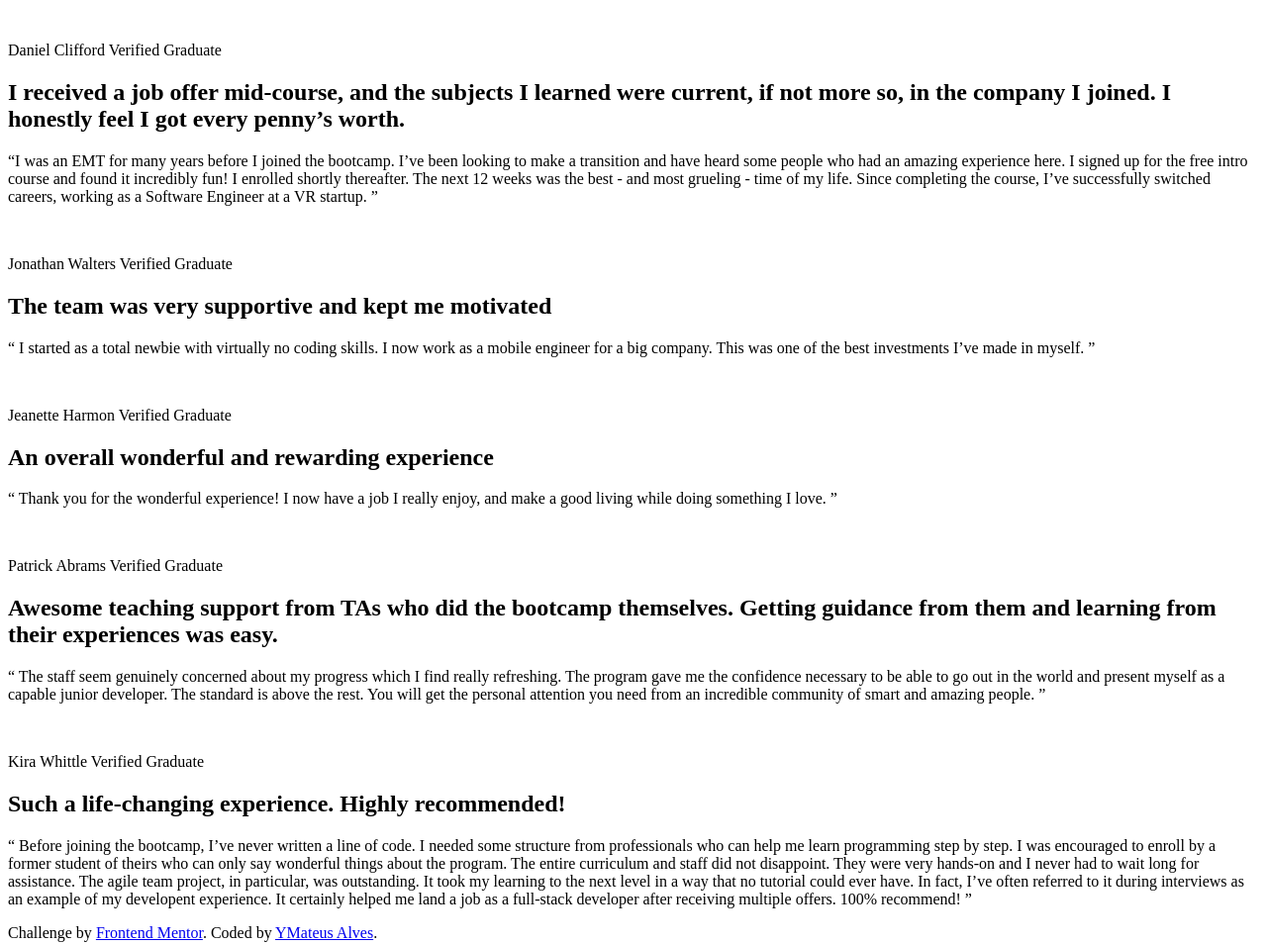
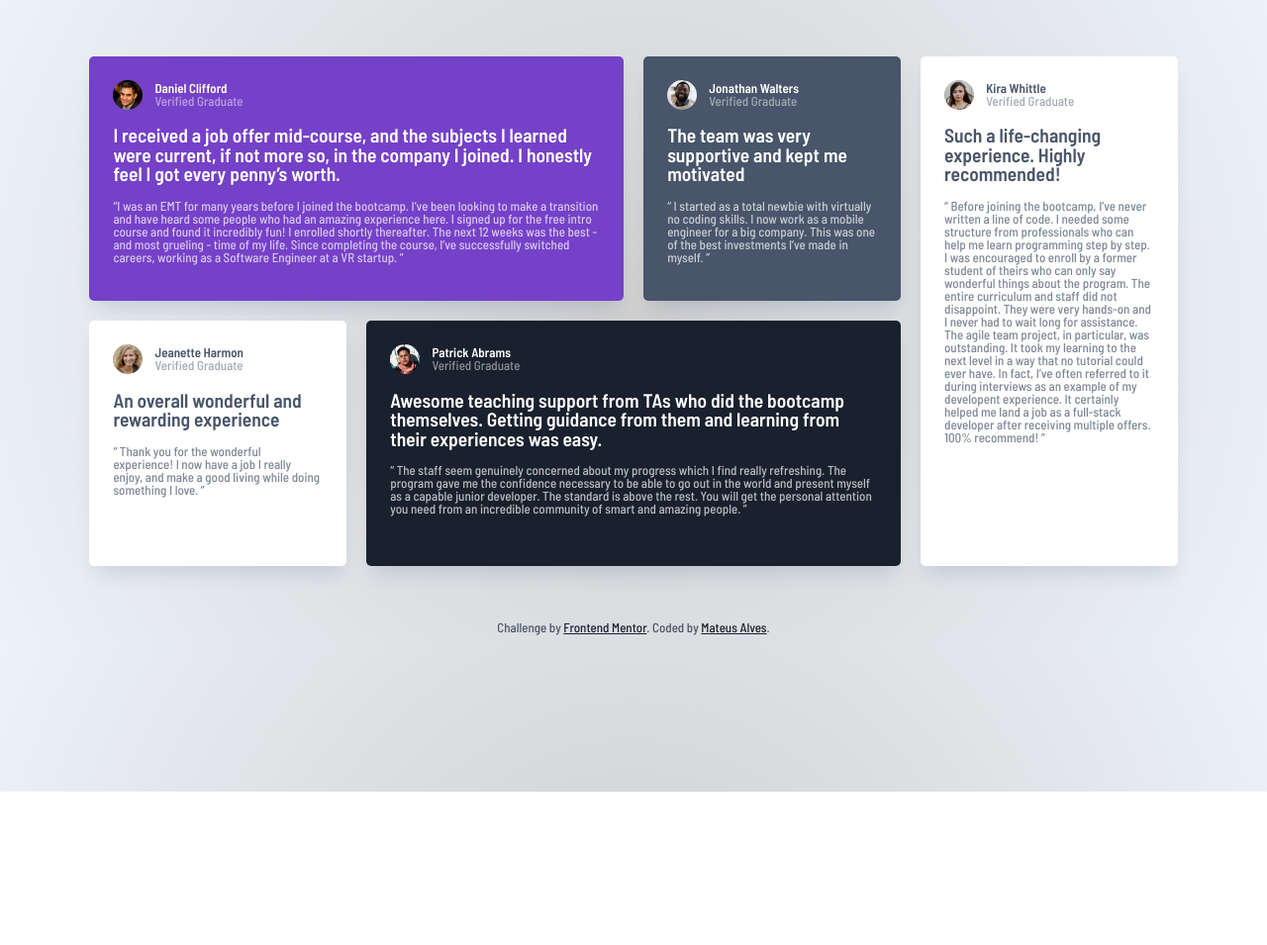
Before and after one commit to alvesmateus63/testimonials-grid-section, a plain HTML site: page index.html in a window 1280 px wide. Shown: the whole page at 99% size. After the commit the page ends 800 px from the top, so only its background shows below. Drawn offline with Linux system fonts and the light colour scheme.

Commit message:
Finaliza o desafio

```diff
--- a/index.html
+++ b/index.html
@@ -4,19 +4,28 @@
   <meta charset="UTF-8">
   <meta name="viewport" content="width=device-width, initial-scale=1.0"> <!-- displays site properly based on user's device -->
 
+  <link rel="preconnect" href="https://fonts.googleapis.com">
+  <link rel="preconnect" href="https://fonts.gstatic.com" crossorigin>
+  <link href="https://fonts.googleapis.com/css2?family=Barlow+Semi+Condensed:wght@500;600&display=swap" rel="stylesheet">
+
   <link rel="icon" type="image/png" sizes="32x32" href="./images/favicon-32x32.png">
 
-  <title>Frontend Mentor | [Challenge Name Here]</title>
+  <title>Frontend Mentor | Testimonial Grid Section</title>
+
+  <link rel="stylesheet" href="style.css">
 
 </head>
 <body>
 
   <main class="wrapper">
     <section class="layout-grid">
-      <div class="card">
+      <div class="card card--violet">
         <div class="card__header">
-          <img src="" alt="">
-          <p class="header__title">Daniel Clifford <span>Verified Graduate</span></p>
+          <img src="/images/image-daniel.jpg" alt="">
+          <div class="header__title">
+            <p>Daniel Clifford </p>
+            <p>Verified Graduate</p>
+          </div>
         </div>
         <h2 class="testimonial__title">
           I received a job offer mid-course, and the subjects I learned were current, if not more so, in the company I joined. I honestly feel I got every penny’s worth.
@@ -25,10 +34,13 @@
           “I was an EMT for many years before I joined the bootcamp. I’ve been looking to make a transition and have heard some people who had an amazing experience here. I signed up for the free intro course and found it incredibly fun! I enrolled shortly thereafter. The next 12 weeks was the best - and most grueling - time of my life. Since completing the course, I’ve successfully switched careers, working as a Software Engineer at a VR startup. ”
         </p>
       </div>
-      <div class="card">
+      <div class="card card--grayish-blue">
         <div class="card__header">
-          <img src="" alt="">
-          <p class="header__title">Jonathan Walters <span>Verified Graduate</span></p>
+          <img src="/images/image-jonathan.jpg" alt="">
+          <div class="header__title">
+            <p>Jonathan Walters</p>
+            <p>Verified Graduate</p>
+          </div>
         </div>
         <h2 class="testimonial__title">
           The team was very supportive and kept me motivated
@@ -37,10 +49,13 @@
           “ I started as a total newbie with virtually no coding skills. I now work as a mobile engineer for a big company. This was one of the best investments I’ve made in myself. ”
         </p>
       </div>
-      <div class="card">
+      <div class="card card--white white1">
         <div class="card__header">
-          <img src="" alt="">
-          <p class="header__title">Jeanette Harmon <span>Verified Graduate</span></p>
+          <img src="/images/image-jeanette.jpg" alt="">
+          <div class="header__title">
+            <p>Jeanette Harmon</p>
+            <p>Verified Graduate</p>
+          </div>
         </div>
         <h2 class="testimonial__title">
           An overall wonderful and rewarding experience
@@ -49,10 +64,13 @@
           “ Thank you for the wonderful experience! I now have a job I really enjoy, and make a good living while doing something I love. ”
         </p>
       </div>
-      <div class="card">
+      <div class="card card--blackish-blue">
         <div class="card__header">
-          <img src="" alt="">
-          <p class="header__title">Patrick Abrams <span>Verified Graduate</span></p>
+          <img src="/images/image-patrick.jpg" alt="">
+          <div class="header__title">
+            <p>Patrick Abrams</p>
+            <p>Verified Graduate</p>
+          </div>
         </div>
         <h2 class="testimonial__title">
           Awesome teaching support from TAs who did the bootcamp themselves. Getting guidance from them and learning from their experiences was easy.
@@ -61,10 +79,13 @@
           “ The staff seem genuinely concerned about my progress which I find really refreshing. The program gave me the confidence necessary to be able to go out in the world and present myself as a capable junior developer. The standard is above the rest. You will get the personal attention you need from an incredible community of smart and amazing people. ”
         </p>
       </div>
-      <div class="card">
+      <div class="card card--white white2">
         <div class="card__header">
-          <img src="" alt="">
-          <p class="header__title">Kira Whittle <span>Verified Graduate</span></p>
+          <img src="/images/image-kira.jpg" alt="">
+          <div class="header__title">
+            <p>Kira Whittle</p>
+            <p>Verified Graduate</p>
+          </div>
         </div>
         <h2 class="testimonial__title">
           Such a life-changing experience. Highly recommended!
@@ -78,7 +99,7 @@
 
   <div class="attribution">
     Challenge by <a href="https://www.frontendmentor.io?ref=challenge" target="_blank">Frontend Mentor</a>.
-    Coded by <a href="https://alvesm.dev">YMateus Alves</a>.
+    Coded by <a href="https://alvesm.dev">Mateus Alves</a>.
   </div>
 </body>
 </html>
--- /dev/null
+++ b/style.css
@@ -0,0 +1,143 @@
+:root {
+  --ff-sans: 'Barlow Semi Condensed', sans-serif;
+
+  --fw-medium: 500;
+  --fw-semibold: 600;
+
+  /* Neutral */
+  --light-gray: hsl(0, 0%, 81%);
+  --light-grayish-blue: hsl(210, 46%, 95%);
+
+  /* Primary */
+  --moderate-violet: hsl(263, 55%, 52%);
+  --dark-grayish-blue: hsl(217, 19%, 35%);
+  --dark-blackish-blue: hsl(219, 29%, 14%);
+  --white: hsl(0, 0%, 100%);
+}
+
+*,
+*::before,
+*::after {
+  box-sizing: border-box;
+}
+
+html {
+  font-size: .8125rem;
+  font-family: var(--ff-sans);
+  font-weight: var(--fw-medium);
+  line-height: 1;
+  color: var(--white);
+}
+
+body {
+  margin: 0;
+  padding-inline: 1.5rem;
+  background: rgb(238,174,202);
+  background: radial-gradient(circle, var(--light-gray) 0%, var(--light-grayish-blue) 100%);
+}
+
+.wrapper {
+  max-width: 1100px;
+  margin-inline: auto;
+}
+
+.layout-grid {
+  margin-block: 4.375rem;
+  display: grid;
+  gap: 1.5rem;
+}
+
+@media(min-width: 800px) {
+  .layout-grid {
+    grid-template-columns: repeat(4, 1fr);
+    grid-template-rows: repeat(2, 1fr);
+  }
+
+  .card--violet {
+    grid-column: 1 / 3;
+    grid-row: 1 / 2;
+  }
+
+  .card--grayish-blue {
+    grid-column: 3 / 4;
+    grid-row: 1 / 2;
+  }
+
+  .white1 {
+    grid-column: 1 / 2;
+    grid-row: 2 / 3;
+  }
+
+  .white2 {
+    grid-column: 4 / 5;
+    grid-row: 1 / 3;
+  }
+
+  .card--blackish-blue {
+    grid-column: 2 / 4;
+    grid-row: 2 / 3;
+  }
+
+}
+
+.card {
+  padding: 1.875rem;
+  border-radius: 5px;
+  box-shadow: 0 1rem 1.5rem -0.5rem rgb(0 50 100 / 0.15);
+}
+
+.card--violet {
+  background-color: var(--moderate-violet);
+}
+
+.card--grayish-blue {
+  background-color: var(--dark-grayish-blue);
+}
+
+.card--white {
+  color: var(--dark-grayish-blue);
+  background-color: var(--white);
+}
+
+.card--blackish-blue {
+  background-color: var(--dark-blackish-blue);
+}
+
+.card__header {
+  display: flex;
+  align-items: center;
+}
+
+.card__header img {
+  width: 30px;
+  height: 30px;
+  border-radius: 50%;
+}
+
+.header__title > p {
+  margin-inline: .9375rem;
+  margin-block: 0;
+}
+
+.header__title p:first-child {
+  font-weight: var(--fw-semibold);
+}
+
+.header__title p:last-child {
+  opacity: 50%;
+  font-weight: var(--fw-medium);
+}
+
+.testimonial__desc {
+  opacity: 70%;
+}
+
+.attribution {
+  margin-bottom: 1rem;
+  text-align: center;
+  color: var(--dark-grayish-blue);
+}
+
+.attribution a {
+  color: var(--dark-blackish-blue);
+}
```
